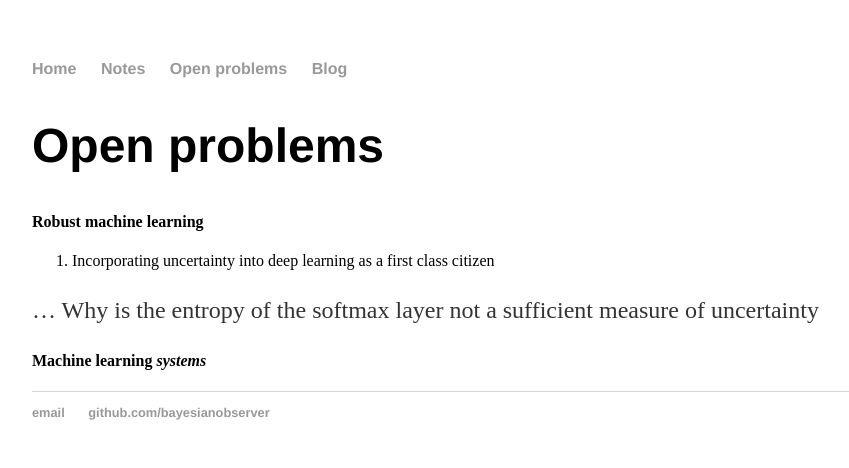
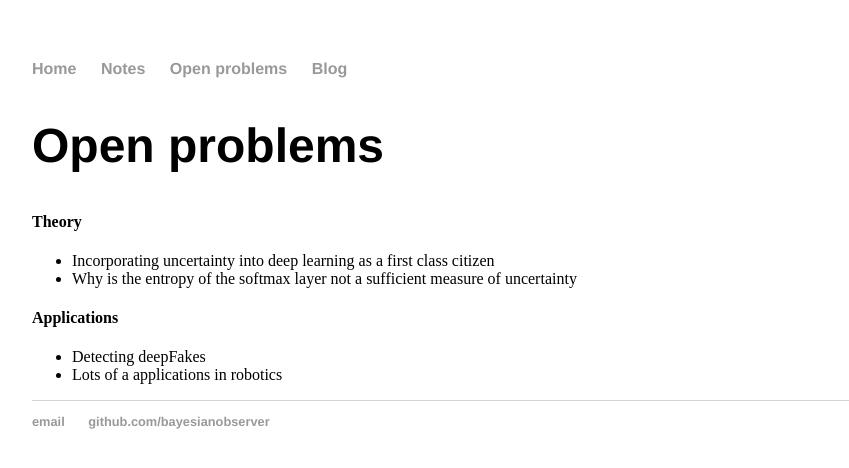
Before and after one commit to bayesianobserver/bayesianobserver.github.io, a Jekyll site: the page built from open/op.md, in a window 1280 px wide. Shown: the top 468 px of the page, without its empty margins (160-1009 px from the left). Built offline with Jekyll 4.4.1, drawn with Linux system fonts in a browser that asks for light colours.

Commit message:
Update op.md

```diff
--- a/open/op.md
+++ b/open/op.md
@@ -3,9 +3,10 @@ layout: page
 title: Open problems
 ---
 
-#### Robust machine learning
-1. Incorporating uncertainty into deep learning as a first class citizen
+#### Theory
+- Incorporating uncertainty into deep learning as a first class citizen
+ - Why is the entropy of the softmax layer not a sufficient measure of uncertainty
 
- ... Why is the entropy of the softmax layer not a sufficient measure of uncertainty
-
-#### Machine learning *systems*
+#### Applications
+- Detecting deepFakes
+- Lots of a applications in robotics
```
